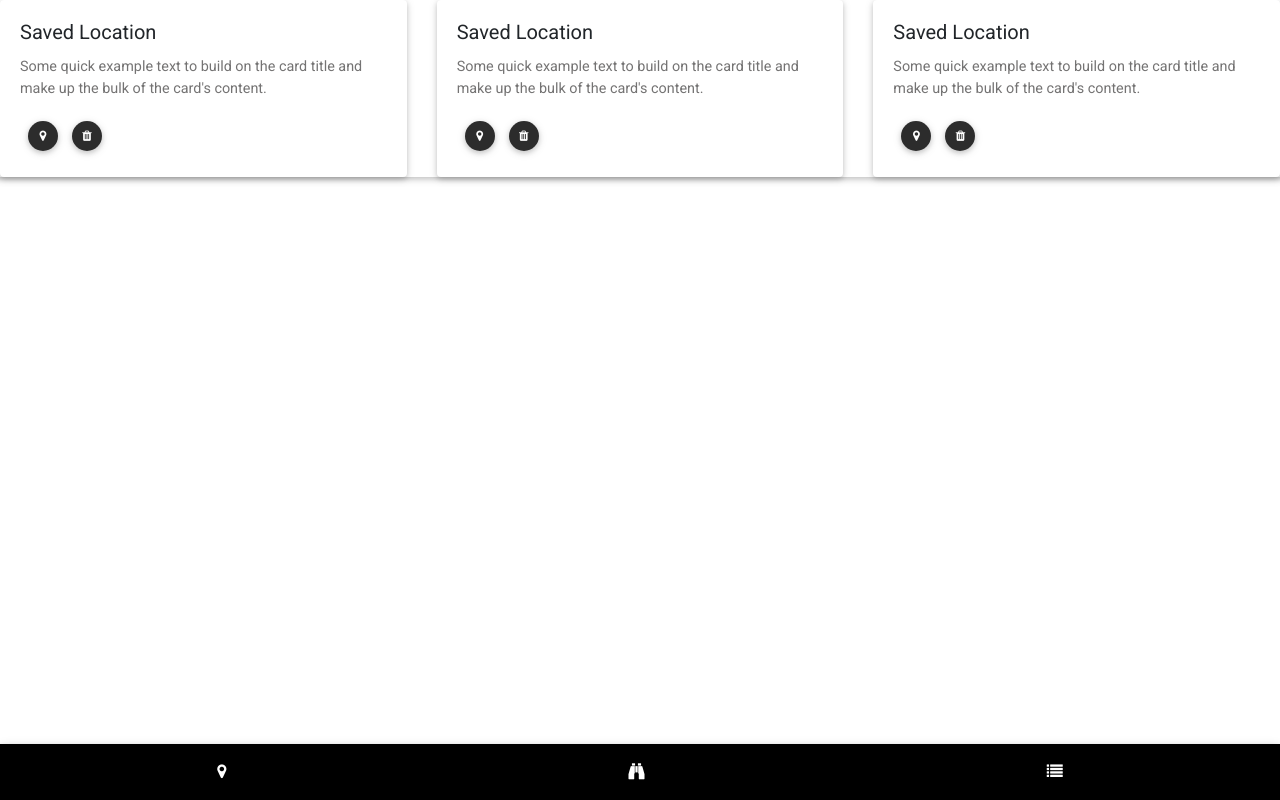
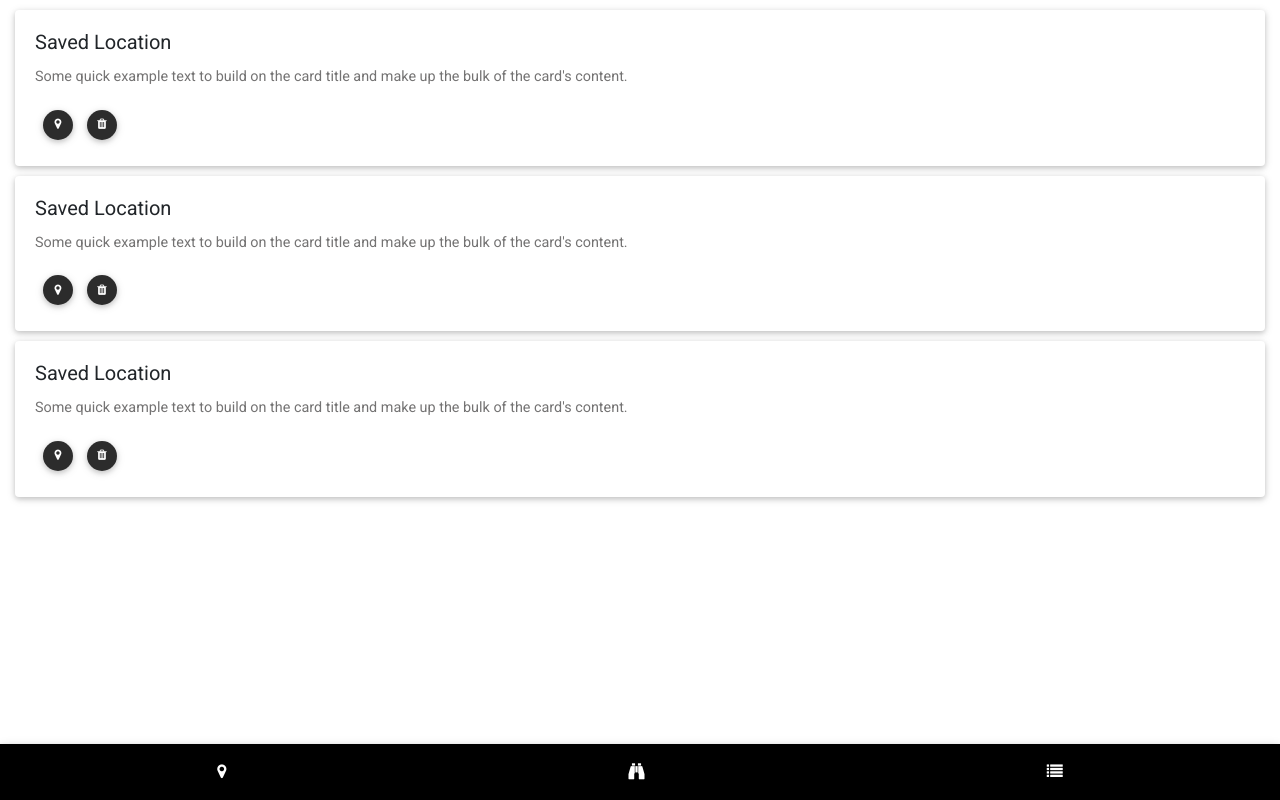
Before and after one commit to kyleweingart/RoamReactBootstrap, a React (Create React App) app in the folder bootstrap-react/: page /saved in a window 1280 px wide. Built offline with nearby package versions, Linux system fonts and the light colour scheme.

Commit message:
added card .css styling

```diff
--- a/bootstrap-react/src/components/Card/card.css
+++ b/bootstrap-react/src/components/Card/card.css
@@ -1,5 +1,5 @@
 .card {
-    width: 80%;
+    margin-top:10px;
 }
 
 .btn-circle {
--- a/bootstrap-react/src/components/Card/card.js
+++ b/bootstrap-react/src/components/Card/card.js
@@ -1,11 +1,14 @@
 import React from 'react';
 import { Button, Card, CardBody, CardTitle, CardText, CardGroup, Fa } from 'mdbreact';
+import './card.css';
 
 
 class LocationCard extends React.Component {
     render() {
       return (
-<CardGroup deck className="card">
+
+  <div className="container-fluid cards">
+
 
 <Card>
   <CardBody>
@@ -36,7 +39,9 @@ class LocationCard extends React.Component {
   </CardBody>
 </Card>
 
-</CardGroup>
+
+
+</div>
 
       );
     }
```
